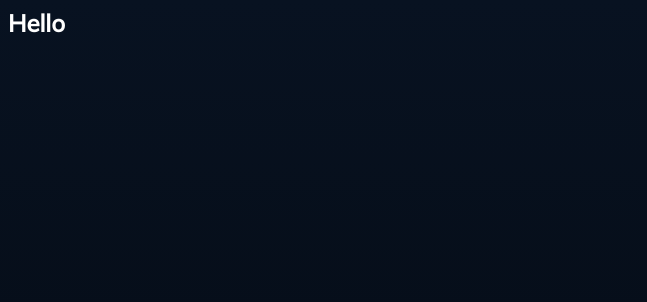
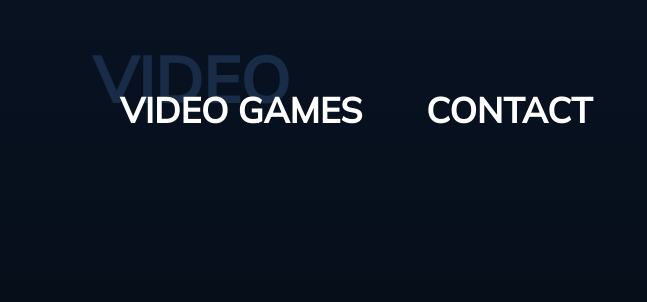
Before and after one commit to bojoluis21798/game_list, a React app: page / in a window 1280 px wide. Shown: the top 302 px of the page, without its empty margins (0-647 px from the left). Built offline with nearby package versions, Linux system fonts and the light colour scheme.

Commit message:
Create header

```diff
--- a/src/App.tsx
+++ b/src/App.tsx
@@ -1,7 +1,19 @@
 import React from "react";
+import styled from "styled-components";
+import Header from "./components/Header";
 
-function App() {
-  return <h1>Hello</h1>;
-}
+const Wrapper = styled.div`
+  padding: 5rem;
+`;
+
+const App = () => {
+  return (
+    <Wrapper>
+      <Header
+        items={[{ name: "VIDEO GAMES", shadow: "VIDEO" }, { name: "CONTACT" }]}
+      />
+    </Wrapper>
+  );
+};
 
 export default App;
--- /dev/null
+++ b/src/components/Header.tsx
@@ -0,0 +1,42 @@
+import React from "react";
+import styled from "styled-components";
+
+type Item = {
+  name: string;
+  shadow?: string;
+};
+
+const Wrapper = styled.div`
+  display: flex;
+`;
+
+const HeaderItem = styled.h1`
+  position: relative;
+
+  font-size: 2.2rem;
+  margin: 0 2rem;
+
+  .shadow {
+    margin: 0;
+    position: absolute;
+    font-size: 4rem;
+    bottom: 0.8rem;
+    left: -1.7rem;
+    color: #182c47;
+    font-weight: 600;
+    z-index: -1;
+  }
+`;
+
+const Header = ({ items }: { items: Item[] }) => (
+  <Wrapper>
+    {items.map((item) => (
+      <HeaderItem>
+        {item.shadow && <h1 className="shadow">{item.shadow}</h1>}
+        {item.name}
+      </HeaderItem>
+    ))}
+  </Wrapper>
+);
+
+export default Header;
```
